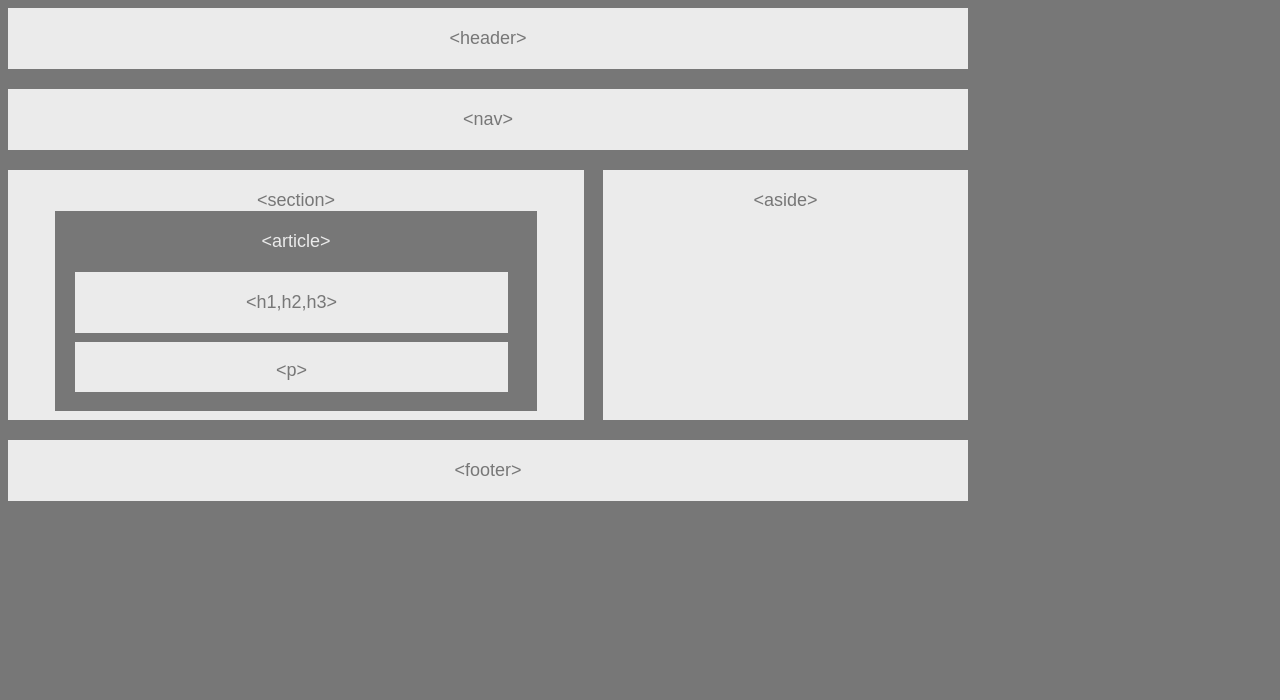
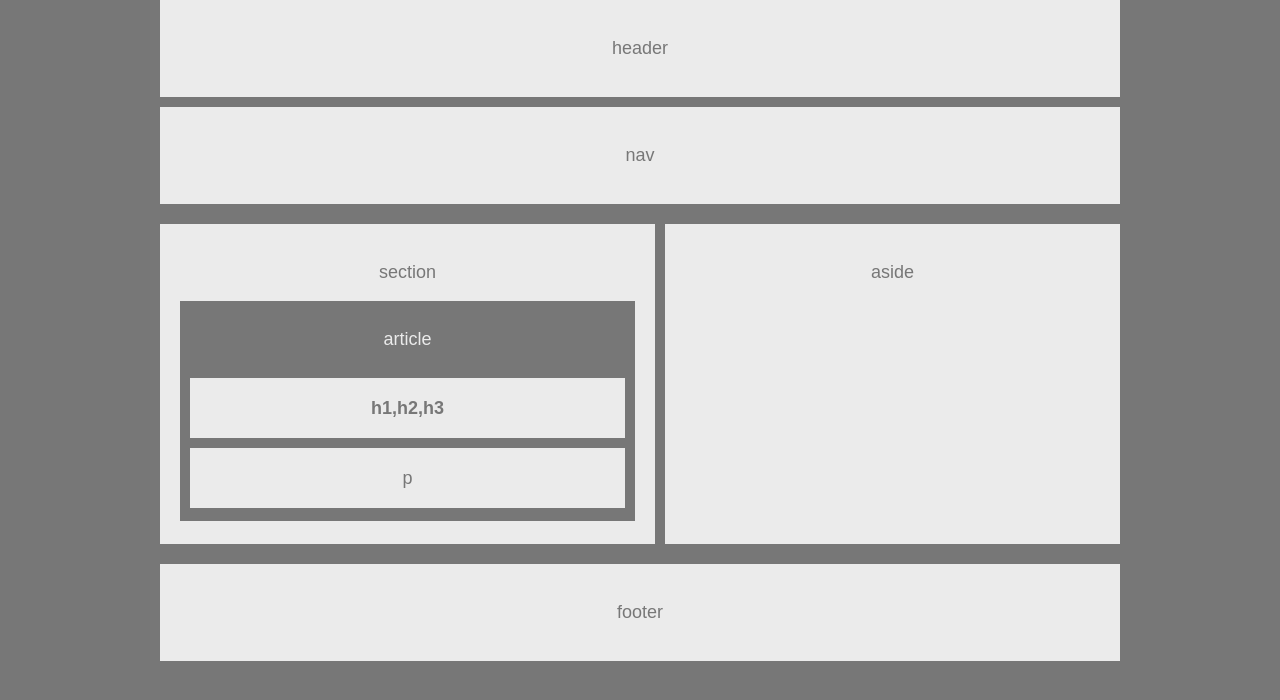
Before and after one commit to basosa94/HW-Wireframe, a plain HTML site: page index.html in a window 1280 px wide. Drawn offline with Linux system fonts and the light colour scheme.

Commit message:
edit style.css and index.html

```diff
--- a/index.html
+++ b/index.html
@@ -9,45 +9,43 @@
 
 <body>
 
-    <header>
-     &lt;header&gt;
+    <header id="header">
+     <p>header</p>
     </header>
 
     <nav>
-     &lt;nav&gt;
+     <p>nav</p>
     </nav>
 
     <aside>
-     &lt;aside&gt;
+     <p>aside</p>
     </aside>
 
     <section>
-     &lt;section&gt;
+     <p>section</p>
 
         <article>
-         &lt;article&gt;
+         <p>article</p>
 
             <section id="h1">
 
              <header>
-              &lt;h1,h2,h3&gt;
+              <strong><p id="p2">h1,h2,h3</p></strong>
              </header>
 
             </section>
-            <br>
+
 
             <section id="p">
-             <p>
-              &lt;p&gt;
-             </p>
+             <p id="p2">p</p>
             </section>
-            <br>
+
 
         </article>
     </section>
 
     <footer>
-     &lt;footer&gt;
+     <p>footer</p>
     </footer>
 </body>
 
--- a/style.css
+++ b/style.css
@@ -10,11 +10,12 @@ body {
     width: 960px;
     color: #777;
     background: #777;
+    margin:  0 auto;
   }
 
-  header {
+  #header {
     padding: 20px;
-    margin-bottom: 20px;
+    margin-bottom: 10px;
     background: #ebebeb;
   }
 
@@ -24,19 +25,10 @@ body {
     background: #ebebeb;
   }
 
-  section {
-    width: 60%;
-    float: left;
-    height: 250px;
-    padding: 20px;
-    margin-bottom: 20px;
-    background: #ebebeb;
-  }
-
   aside {
-    width: 38%;
+    width: 455px;
     float: right;
-    height: 250px;
+    height: 320px;
     padding: 20px;
     margin-bottom: 20px;
     background: #ebebeb;
@@ -48,33 +40,45 @@ body {
     background: #ebebeb;
   }
 
+  section {
+    width: 495px;
+    float: left;
+    height: 320px;
+    padding: 20px;
+    margin-bottom: 20px;
+    background: #ebebeb;
+  }
+
   article {
-      margin: 0 auto;
-      width: 90%;
-      height: 200px;
-    padding: 20px;
+    margin: 0 auto;
+    height: 220px;
+    padding: 10px;
     color: #ebebeb;
     background: #777;
   }
 
   #h1 {
-    height: 50px;
-    width: 98%;
-    padding: 0px;
-    margin-top: 20px;
-    margin-bottom: 20px;
+    height: 60px;
+    width: 100%;
+    padding: 20px;
+    margin-top: 10px;
+    margin-bottom: 10px;
     /* width: 495 px; */
     color: #777;
     background: #ebebeb;
   }
 
   #p {
-    margin: 0 auto;
-    height: 50px;
-    width: 98%;
-    padding: 0px;
+    height: 60px;
+    width: 100%;
+    padding: 20px;
+    /* margin-top: 10px; */
     margin-bottom: 20px;
     /* width: 495px; */
     color: #777;
     background: #ebebeb;
   }
+
+  #p2 {
+    margin: 0;
+  }
```
